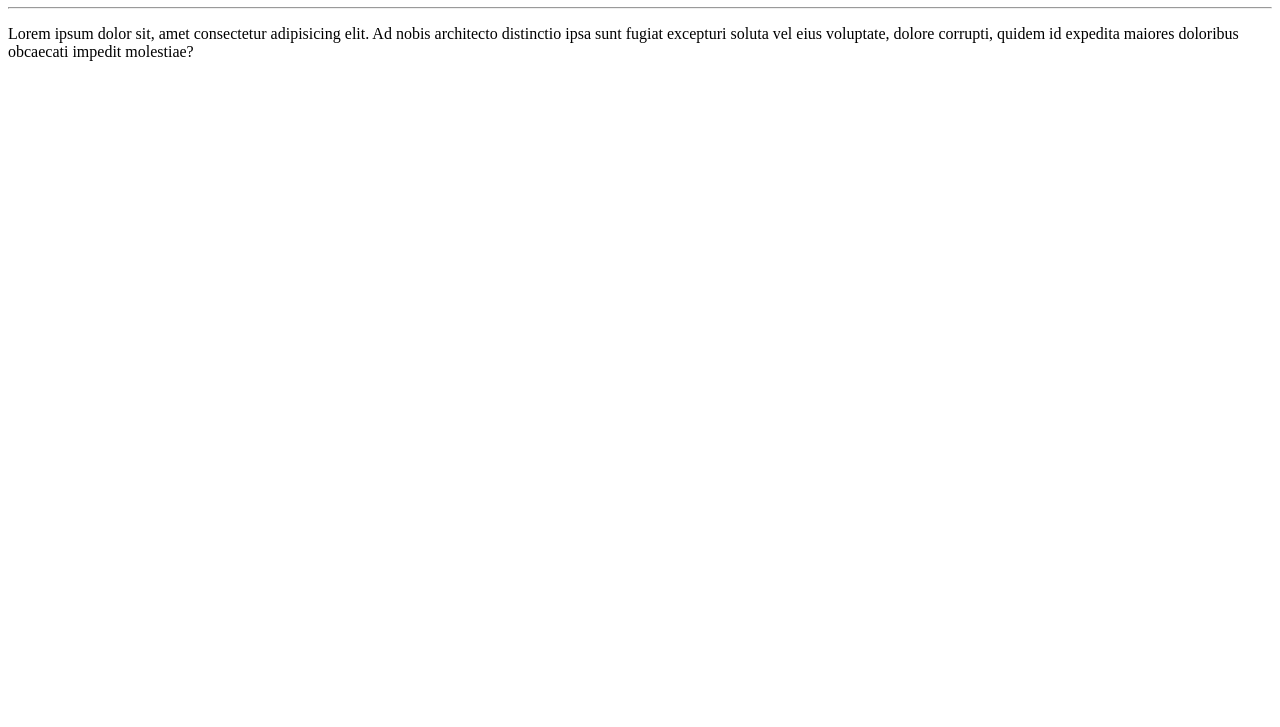
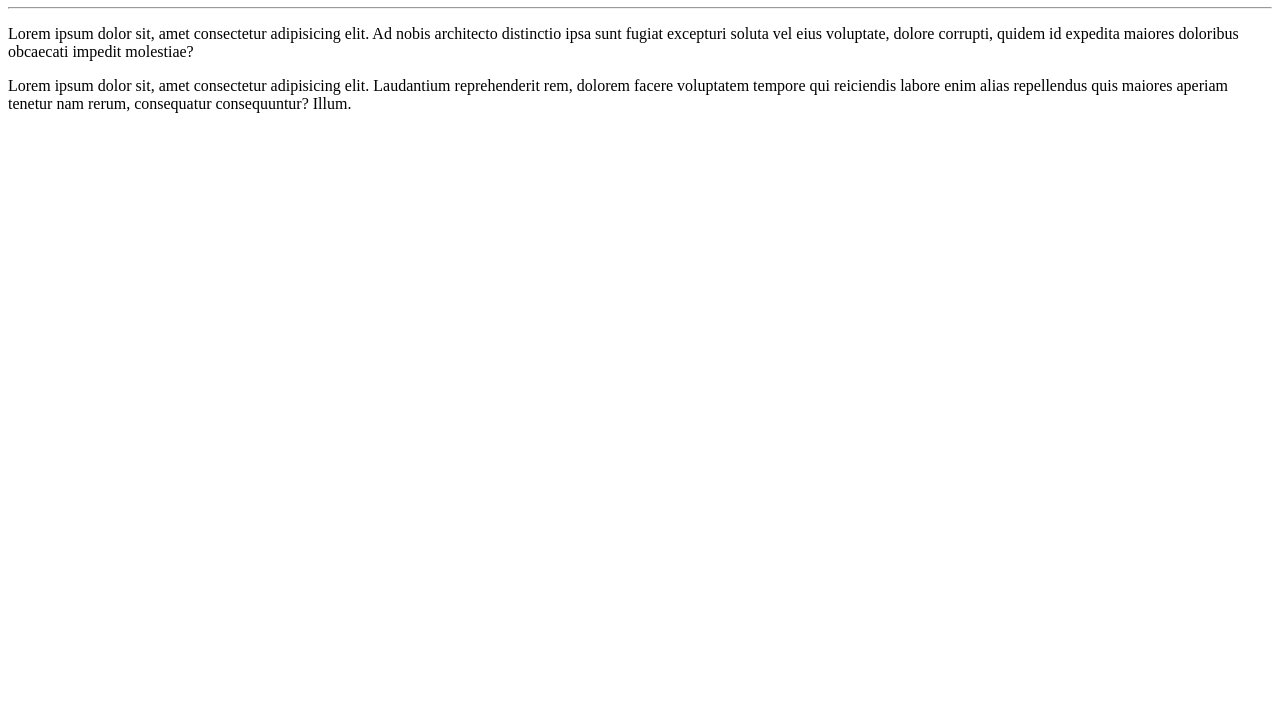
Before and after one commit to Santhiagonunes/Dev-Full-Stack-Start, a plain HTML site: page site exemplo/index.html in a window 1280 px wide. Shown: the part 73-800 px from the top of the page. Drawn offline with Linux system fonts and the light colour scheme.

Commit message:
adicionei um paragrafo

```diff
--- a/site exemplo/index.html
+++ b/site exemplo/index.html
@@ -9,5 +9,6 @@
     <h1>Olá, seres humanos!</h1>
     <hr>
     <p>Lorem ipsum dolor sit, amet consectetur adipisicing elit. Ad nobis architecto distinctio ipsa sunt fugiat excepturi soluta vel eius voluptate, dolore corrupti, quidem id expedita maiores doloribus obcaecati impedit molestiae?</p>
+    <p>Lorem ipsum dolor sit, amet consectetur adipisicing elit. Laudantium reprehenderit rem, dolorem facere voluptatem tempore qui reiciendis labore enim alias repellendus quis maiores aperiam tenetur nam rerum, consequatur consequuntur? Illum.</p>
 </body>
 </html>
```
